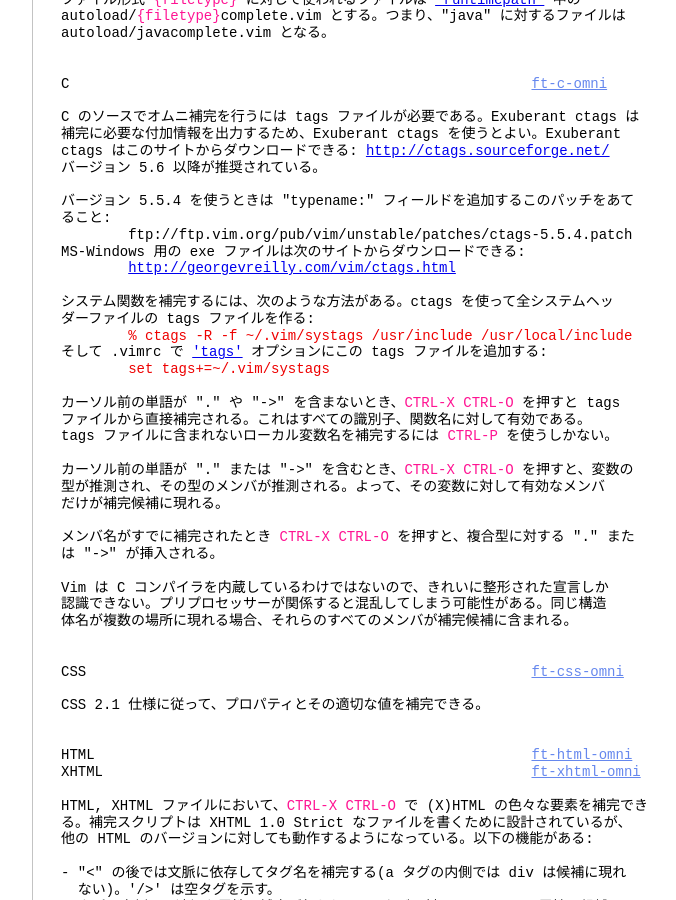
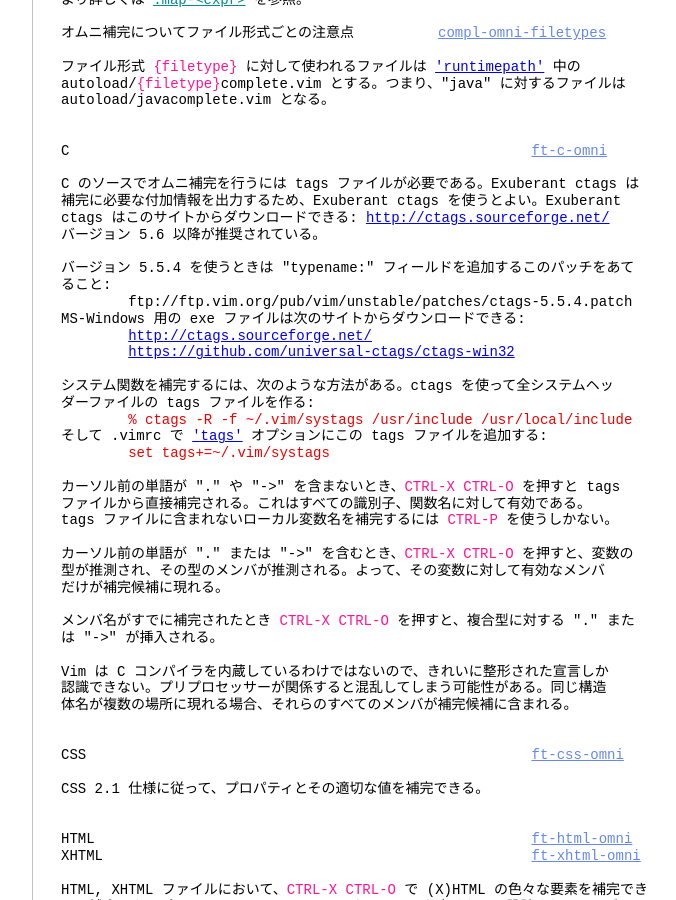
Before and after one commit to vim-jp/vimdoc-ja, a Jekyll site: the page built from insert.html, in a window 1280 px wide and 900 px high, scrolled down 20515 px. Shown: the whole window, without its empty margins (340-1016 px from the left). Built offline with Jekyll 4.4.1, drawn with Linux system fonts in a browser that asks for light colours; nearby versions of some CDN libraries; comment, search, counter and statistics services are not loaded; some of the changed text lies outside the part shown.

Commit message:
Generated by Travis JOB 921.1
https://travis-ci.org/vim-jp/vimdoc-ja-working/builds/393932148

```diff
--- a/insert.html
+++ b/insert.html
@@ -3,7 +3,7 @@
 helpname: 'insert'
 ---
 <div id='vimCodeElement'>
-<a class="Constant" href="insert.html" name="insert.txt">insert.txt</a>&nbsp;&nbsp;&nbsp;&nbsp;For&nbsp;<span class="Identifier">Vim バージョン 8.0.</span>&nbsp;&nbsp;Last change: 2017 May 30<br>
+<a class="Constant" href="insert.html" name="insert.txt">insert.txt</a>&nbsp;&nbsp;&nbsp;&nbsp;For&nbsp;<span class="Identifier">Vim バージョン 8.1.</span>&nbsp;&nbsp;Last change: 2018 Feb 10<br>
 <br>
 <br>
 &nbsp;&nbsp;&nbsp;&nbsp;&nbsp;&nbsp;&nbsp;&nbsp;&nbsp;&nbsp;&nbsp;&nbsp;&nbsp;&nbsp;&nbsp;&nbsp;<span class="Identifier">VIMリファレンスマニュアル&nbsp;&nbsp;&nbsp;&nbsp;by Bram Moolenaar</span><br>
@@ -430,10 +430,10 @@
 <br>
 &nbsp;&nbsp; Lorem ipsum (dolor)<br>
 <br>
-<span class="Special">CTRL-O</span>&nbsp;は undo 位置を分割する。つまり、その前後に入力したテキストが別々にundo&nbsp;<br>
+<span class="Special">CTRL-O</span>&nbsp;は undo 位置を分割する。つまり、その前後に入力したテキストが別々にundo<br>
 されるようになる。これを避けたい場合(マッピングの中などで)は&nbsp;<span class="Special">CTRL-R</span>&nbsp;=<br>
 <a class="Identifier" href="insert.html#i_CTRL-R">i_CTRL-R</a>&nbsp;が使えるだろう。例: 関数を呼ぶ:<br>
-<div class="helpExample">&nbsp;&nbsp;&nbsp;&nbsp;&nbsp;&nbsp;&nbsp;&nbsp;:imap &lt;F2&gt; &lt;C-R&gt;=MyFunc()&lt;CR&gt;&nbsp;</div>
+<div class="helpExample">&nbsp;&nbsp;&nbsp;&nbsp;&nbsp;&nbsp;&nbsp;&nbsp;:imap &lt;F2&gt; &lt;C-R&gt;=MyFunc()&lt;CR&gt;</div>
 <br>
 <a class="Type" href="options.html#'whichwrap'">'whichwrap'</a>&nbsp;オプションが適切に設定されているならば、行の先頭/末尾での<span class="Special">&lt;Left&gt;</span>と<br>
 <span class="Special">&lt;Right&gt;</span>キーは、カーソルを上の行や下の行へ移動させる。<br>
@@ -1042,6 +1042,8 @@
 &nbsp;&nbsp;&nbsp;&nbsp;&nbsp;&nbsp;&nbsp;&nbsp;dup&nbsp;&nbsp;&nbsp;&nbsp;&nbsp;&nbsp;&nbsp;&nbsp;&nbsp;&nbsp;&nbsp;&nbsp; 0 でないならば、すでに同じ候補があってもこの候補を追加<br>
 &nbsp;&nbsp;&nbsp;&nbsp;&nbsp;&nbsp;&nbsp;&nbsp;&nbsp;&nbsp;&nbsp;&nbsp;&nbsp;&nbsp;&nbsp;&nbsp;&nbsp;&nbsp;&nbsp;&nbsp;&nbsp;&nbsp;&nbsp;&nbsp;する。<br>
 &nbsp;&nbsp;&nbsp;&nbsp;&nbsp;&nbsp;&nbsp;&nbsp;empty&nbsp;&nbsp;&nbsp;&nbsp;&nbsp;&nbsp;&nbsp;&nbsp;&nbsp;&nbsp; 0 でないならば、空文字であってもこの候補を追加する。<br>
+&nbsp;&nbsp;&nbsp;&nbsp;&nbsp;&nbsp;&nbsp;&nbsp;user_data&nbsp;&nbsp;&nbsp;&nbsp;&nbsp;&nbsp; この要素に関連付けられた&nbsp;<a class="Identifier" href="eval.html#v:completed_item">v:completed_item</a>&nbsp;で使用可能<br>
+&nbsp;&nbsp;&nbsp;&nbsp;&nbsp;&nbsp;&nbsp;&nbsp;&nbsp;&nbsp;&nbsp;&nbsp;&nbsp;&nbsp;&nbsp;&nbsp;&nbsp;&nbsp;&nbsp;&nbsp;&nbsp;&nbsp;&nbsp;&nbsp;なカスタムデータ<br>
 <br>
 これらのうち &quot;icase&quot;、&quot;dup&quot;、&quot;empty&quot; 以外は文字列でなければならない。これらの<br>
 要件が満たされない場合はエラーメッセージが表示され、リスト中のそれ以降の要素は<br>
@@ -1134,6 +1136,8 @@
 <br>
 ポップアップメニューの高さの最大値はオプション&nbsp;<a class="Type" href="options.html#'pumheight'">'pumheight'</a>&nbsp;で設定できる。既<br>
 定値は利用可能なスペースをすべて使うようになっている。<br>
+ポップアップメニューの幅の最小値はオプション&nbsp;<span class="MissingTag">'pumwidth'</span>&nbsp;で設定できる。既定値は<br>
+15 文字である。<br>
 <br>
 ポップアップメニューには 3 つの状態がある:<br>
 1. 候補が挿入された状態。例えば&nbsp;<span class="Special">CTRL-N</span>&nbsp;や&nbsp;<span class="Special">CTRL-P</span>&nbsp;の後。<br>
@@ -1166,7 +1170,7 @@
 印字可能で空白文字でない任意の文字:<br>
 &nbsp;&nbsp;&nbsp;&nbsp;&nbsp;&nbsp;&nbsp;&nbsp;&nbsp;&nbsp;&nbsp;&nbsp;&nbsp;&nbsp;&nbsp;&nbsp; その文字を挿入する。候補の数は少なくなる。<br>
 <br>
-以上すべての状態で以下のキーが使える:&nbsp;<br>
+以上すべての状態で以下のキーが使える:<br>
 <span class="Special">CTRL-Y</span>&nbsp;&nbsp;&nbsp;&nbsp;&nbsp;&nbsp;&nbsp;&nbsp;&nbsp;&nbsp;&nbsp;&nbsp;Yes: 現在選択されている候補に決定し、補完を終了する。<br>
 <span class="Special">CTRL-E</span>&nbsp;&nbsp;&nbsp;&nbsp;&nbsp;&nbsp;&nbsp;&nbsp;&nbsp;&nbsp;&nbsp;&nbsp;補完を終了し、候補を選択する前の状態(タイプした状態または最<br>
 &nbsp;&nbsp;&nbsp;&nbsp;&nbsp;&nbsp;&nbsp;&nbsp;&nbsp;&nbsp;&nbsp;&nbsp;&nbsp;&nbsp;&nbsp;&nbsp;&nbsp;&nbsp;長共通文字列)へ戻る。<br>
@@ -1227,7 +1231,8 @@
 ること:<br>
 &nbsp;&nbsp;&nbsp;&nbsp;&nbsp;&nbsp;&nbsp;&nbsp;<span class="Constant">ftp://ftp.vim.org/pub/vim/unstable/patches/ctags-5.5.4.patch</span><br>
 MS-Windows 用の exe ファイルは次のサイトからダウンロードできる:<br>
-&nbsp;&nbsp;&nbsp;&nbsp;&nbsp;&nbsp;&nbsp;&nbsp;<span class="Constant"><a href="http://georgevreilly.com/vim/ctags.html">http://georgevreilly.com/vim/ctags.html</a></span><br>
+&nbsp;&nbsp;&nbsp;&nbsp;&nbsp;&nbsp;&nbsp;&nbsp;<span class="Constant"><a href="http://ctags.sourceforge.net/">http://ctags.sourceforge.net/</a></span><br>
+&nbsp;&nbsp;&nbsp;&nbsp;&nbsp;&nbsp;&nbsp;&nbsp;<span class="Constant"><a href="https://github.com/universal-ctags/ctags-win32">https://github.com/universal-ctags/ctags-win32</a></span><br>
 <br>
 システム関数を補完するには、次のような方法がある。ctags を使って全システムヘッ<br>
 ダーファイルの tags ファイルを作る:<br>
@@ -1235,7 +1240,7 @@
 そして .vimrc で&nbsp;<a class="Type" href="options.html#'tags'">'tags'</a>&nbsp;オプションにこの tags ファイルを追加する:<br>
 <div class="helpExample">&nbsp;&nbsp;&nbsp;&nbsp;&nbsp;&nbsp;&nbsp;&nbsp;set tags+=~/.vim/systags</div>
 <br>
-カーソル前の単語が &quot;.&quot; や &quot;-&gt;&quot; を含まないとき、<span class="Special">CTRL-X</span>&nbsp;<span class="Special">CTRL-O</span>&nbsp;を押すと tags&nbsp;<br>
+カーソル前の単語が &quot;.&quot; や &quot;-&gt;&quot; を含まないとき、<span class="Special">CTRL-X</span>&nbsp;<span class="Special">CTRL-O</span>&nbsp;を押すと tags<br>
 ファイルから直接補完される。これはすべての識別子、関数名に対して有効である。<br>
 tags ファイルに含まれないローカル変数名を補完するには&nbsp;<span class="Special">CTRL-P</span>&nbsp;を使うしかない。<br>
 <br>
@@ -1371,7 +1376,7 @@
 秒かかる場合があるが、次回からの補完は気になるほどではなくなるだろう。<br>
 <br>
 補完スクリプトは、カーソルが&lt;?php ?&gt;の中にあるかどうかを検出する。もしカーソル<br>
-がこのタグの外側にあれば、自動的に HMTL/CSS/JavaScript 補完に切り替わる。<span class="Todo">Note</span>:&nbsp;<br>
+がこのタグの外側にあれば、自動的に HMTL/CSS/JavaScript 補完に切り替わる。<span class="Todo">Note</span>:<br>
 元の HTML とは異なり、タグの補完が文脈依存ではなくなる。<br>
 <br>
 <span class="Statement">RUBY&nbsp;&nbsp;&nbsp;&nbsp;&nbsp;&nbsp;&nbsp;&nbsp;&nbsp;&nbsp;&nbsp;&nbsp;&nbsp;&nbsp;&nbsp;&nbsp;&nbsp;&nbsp;&nbsp;&nbsp;&nbsp;&nbsp;&nbsp;&nbsp;&nbsp;&nbsp;&nbsp;&nbsp;&nbsp;&nbsp;&nbsp;&nbsp;&nbsp;&nbsp;&nbsp;&nbsp;&nbsp;&nbsp;&nbsp;&nbsp;&nbsp;&nbsp;&nbsp;&nbsp;&nbsp;&nbsp;&nbsp;&nbsp;&nbsp;&nbsp;&nbsp;&nbsp;</span><a class="Constant" href="insert.html#ft-ruby-omni" name="ft-ruby-omni">ft-ruby-omni</a><br>
@@ -1496,17 +1501,17 @@
 イテムのリストを得るために使うことができる。例えば SQL ファイルを開いていると<br>
 きに (:e syntax.sql) &quot;:syntax list&quot; コマンドを実行してグループと構文アイテムを<br>
 確認してみる。例:<br>
-<div class="helpExample">&nbsp;&nbsp;&nbsp;&nbsp;syntax list&nbsp;</div>
+<div class="helpExample">&nbsp;&nbsp;&nbsp;&nbsp;syntax list</div>
 <br>
 次のような出力が表示される:<br>
-<div class="helpExample">&nbsp;&nbsp;&nbsp;&nbsp;sqlOperator&nbsp;&nbsp;&nbsp;&nbsp;xxx some prior all like and any escape exists in is not&nbsp;<br>
-&nbsp;&nbsp;&nbsp;&nbsp;&nbsp;&nbsp;&nbsp;&nbsp;&nbsp;&nbsp;&nbsp;&nbsp;&nbsp;&nbsp;&nbsp;&nbsp;&nbsp;&nbsp;&nbsp;&nbsp;&nbsp;&nbsp; or intersect minus between distinct<br>
-&nbsp;&nbsp;&nbsp;&nbsp;&nbsp;&nbsp;&nbsp;&nbsp;&nbsp;&nbsp;&nbsp;&nbsp;&nbsp;&nbsp;&nbsp;&nbsp;&nbsp;&nbsp;&nbsp;&nbsp;&nbsp;&nbsp; links to Operator<br>
-&nbsp;&nbsp;&nbsp;&nbsp;sqlType&nbsp;&nbsp;&nbsp;&nbsp;&nbsp;&nbsp;&nbsp;&nbsp;xxx varbit varchar nvarchar bigint int uniqueidentifier&nbsp;<br>
-&nbsp;&nbsp;&nbsp;&nbsp;&nbsp;&nbsp;&nbsp;&nbsp;&nbsp;&nbsp;&nbsp;&nbsp;&nbsp;&nbsp;&nbsp;&nbsp;&nbsp;&nbsp;&nbsp;&nbsp;&nbsp;&nbsp; date money long tinyint unsigned xml text smalldate&nbsp;<br>
-&nbsp;&nbsp;&nbsp;&nbsp;&nbsp;&nbsp;&nbsp;&nbsp;&nbsp;&nbsp;&nbsp;&nbsp;&nbsp;&nbsp;&nbsp;&nbsp;&nbsp;&nbsp;&nbsp;&nbsp;&nbsp;&nbsp; double datetime nchar smallint numeric time bit char&nbsp;<br>
-&nbsp;&nbsp;&nbsp;&nbsp;&nbsp;&nbsp;&nbsp;&nbsp;&nbsp;&nbsp;&nbsp;&nbsp;&nbsp;&nbsp;&nbsp;&nbsp;&nbsp;&nbsp;&nbsp;&nbsp;&nbsp;&nbsp; varbinary binary smallmoney<br>
-&nbsp;&nbsp;&nbsp;&nbsp;&nbsp;&nbsp;&nbsp;&nbsp;&nbsp;&nbsp;&nbsp;&nbsp;&nbsp;&nbsp;&nbsp;&nbsp;&nbsp;&nbsp;&nbsp;&nbsp;&nbsp;&nbsp; image float integer timestamp real decimal</div>
+&nbsp;&nbsp;&nbsp;&nbsp;<span class="PreProc">sqlOperator&nbsp;&nbsp;&nbsp;&nbsp;xxx some prior all like and any escape exists in is not</span><br>
+&nbsp;&nbsp;&nbsp;&nbsp;&nbsp;&nbsp;&nbsp;&nbsp;&nbsp;&nbsp;&nbsp;&nbsp;&nbsp;&nbsp;&nbsp;&nbsp;&nbsp;&nbsp;&nbsp;&nbsp;&nbsp;&nbsp;&nbsp;<span class="PreProc">or intersect minus between distinct</span><br>
+&nbsp;&nbsp;&nbsp;&nbsp;&nbsp;&nbsp;&nbsp;&nbsp;&nbsp;&nbsp;&nbsp;&nbsp;&nbsp;&nbsp;&nbsp;&nbsp;&nbsp;&nbsp;&nbsp;&nbsp;&nbsp;&nbsp;&nbsp;<span class="PreProc">links to Operator</span><br>
+&nbsp;&nbsp;&nbsp;&nbsp;<span class="PreProc">sqlType&nbsp;&nbsp;&nbsp;&nbsp;&nbsp;&nbsp;&nbsp;&nbsp;xxx varbit varchar nvarchar bigint int uniqueidentifier</span><br>
+&nbsp;&nbsp;&nbsp;&nbsp;&nbsp;&nbsp;&nbsp;&nbsp;&nbsp;&nbsp;&nbsp;&nbsp;&nbsp;&nbsp;&nbsp;&nbsp;&nbsp;&nbsp;&nbsp;&nbsp;&nbsp;&nbsp;&nbsp;<span class="PreProc">date money long tinyint unsigned xml text smalldate</span><br>
+&nbsp;&nbsp;&nbsp;&nbsp;&nbsp;&nbsp;&nbsp;&nbsp;&nbsp;&nbsp;&nbsp;&nbsp;&nbsp;&nbsp;&nbsp;&nbsp;&nbsp;&nbsp;&nbsp;&nbsp;&nbsp;&nbsp;&nbsp;<span class="PreProc">double datetime nchar smallint numeric time bit char</span><br>
+&nbsp;&nbsp;&nbsp;&nbsp;&nbsp;&nbsp;&nbsp;&nbsp;&nbsp;&nbsp;&nbsp;&nbsp;&nbsp;&nbsp;&nbsp;&nbsp;&nbsp;&nbsp;&nbsp;&nbsp;&nbsp;&nbsp;&nbsp;<span class="PreProc">varbinary binary smallmoney</span><br>
+&nbsp;&nbsp;&nbsp;&nbsp;&nbsp;&nbsp;&nbsp;&nbsp;&nbsp;&nbsp;&nbsp;&nbsp;&nbsp;&nbsp;&nbsp;&nbsp;&nbsp;&nbsp;&nbsp;&nbsp;&nbsp;&nbsp;&nbsp;<span class="PreProc">image float integer timestamp real decimal</span><br>
 <br>
 二つの構文グループ sqlOperator と sqlType がある。構文アイテムのリストを得るた<br>
 めに OmniSyntaxList をいくつかの方法で呼び出すことができる。構文グループを限定<br>
```
